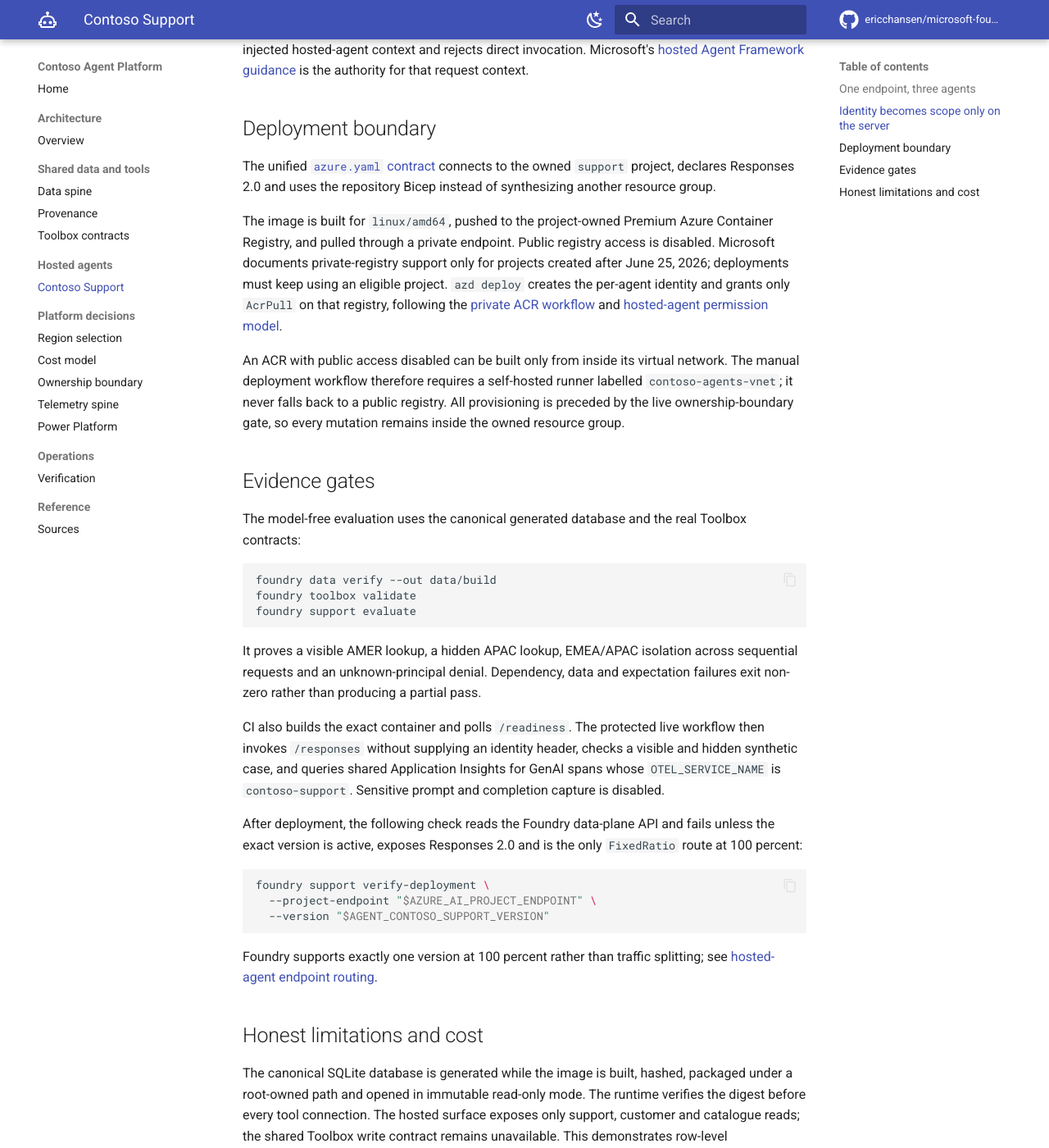
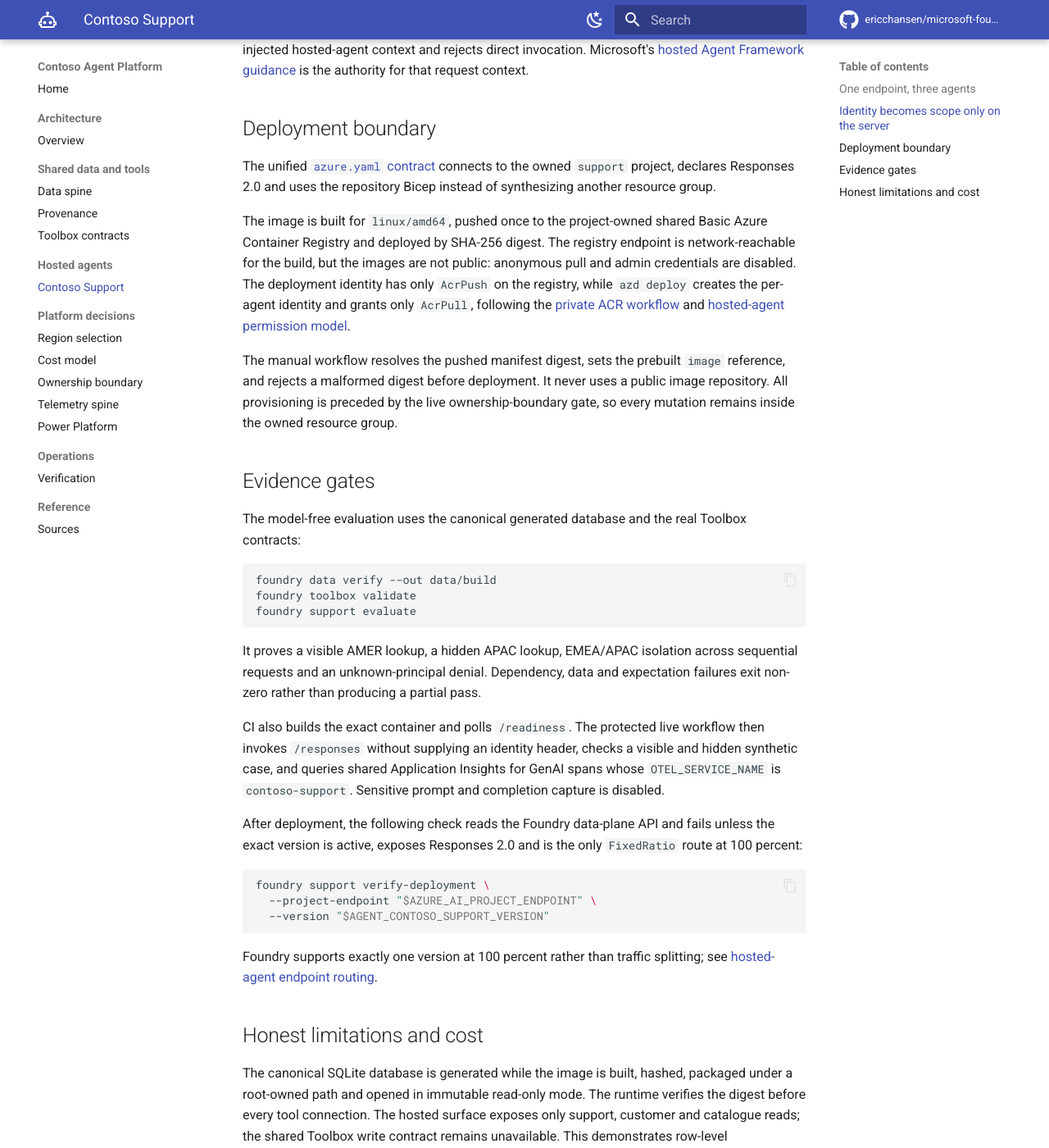
Before and after one commit to ericchansen/microsoft-foundry, an MkDocs documentation site: the page built from docs/agents/contoso-support.md, in a window 1280 px wide and 1400 px high, scrolled down 1250 px. Shown: the whole window at 82% size. Built offline with MkDocs 1.6.1 and Material for MkDocs 9.7.7, drawn with Linux system fonts in a browser that asks for light colours; comment, search, counter and statistics services are not loaded; some of the changed text lies outside the part shown.

Commit message:
fix(support): share authenticated registry
Declare the Foundry connection provider, reuse the estate Basic ACR with scoped RBAC, and deploy the support image by SHA-256 digest.

Remove dedicated network resources and price Support against its bounded traffic allocation while retaining the hosted compute reserve.

Co-authored-by: Copilot App <223556219+Copilot@users.noreply.github.com>

```diff
--- a/azure.yaml
+++ b/azure.yaml
@@ -5,6 +5,7 @@ requiredVersions:
   azd: ">=1.27.1"
   extensions:
     azure.ai.agents: ">=1.0.0-beta.8"
+    azure.ai.connections: ">=1.0.0-beta.4"
     azure.ai.projects: ">=1.0.0-beta.4"
 
 services:
@@ -40,6 +41,7 @@ services:
       context: .
       platform: linux/amd64
       remoteBuild: false
+    image: ${CONTOSO_SUPPORT_IMAGE}
     uses:
       - ai-project
       - contoso-support-entitlements
--- a/docs/agents/contoso-support.md
+++ b/docs/agents/contoso-support.md
@@ -68,20 +68,20 @@ contract](https://learn.microsoft.com/azure/foundry/agents/concepts/azure-yaml-r
 connects to the owned `support` project, declares Responses 2.0 and uses the
 repository Bicep instead of synthesizing another resource group.
 
-The image is built for `linux/amd64`, pushed to the project-owned Premium Azure
-Container Registry, and pulled through a private endpoint. Public registry
-access is disabled. Microsoft documents private-registry support only for
-projects created after June 25, 2026; deployments must keep using an eligible
-project. `azd deploy` creates the per-agent identity and grants only `AcrPull`
-on that registry, following the
+The image is built for `linux/amd64`, pushed once to the project-owned shared
+Basic Azure Container Registry and deployed by SHA-256 digest. The registry
+endpoint is network-reachable for the build, but the images are not public:
+anonymous pull and admin credentials are disabled. The deployment identity has
+only `AcrPush` on the registry, while `azd deploy` creates the per-agent identity
+and grants only `AcrPull`, following the
 [private ACR workflow](https://learn.microsoft.com/azure/foundry/agents/how-to/deploy-hosted-agent-private-azure-container-registry)
 and [hosted-agent permission model](https://learn.microsoft.com/azure/foundry/agents/concepts/hosted-agent-permissions).
 
-An ACR with public access disabled can be built only from inside its virtual
-network. The manual deployment workflow therefore requires a self-hosted runner
-labelled `contoso-agents-vnet`; it never falls back to a public registry. All
-provisioning is preceded by the live ownership-boundary gate, so every mutation
-remains inside the owned resource group.
+The manual workflow resolves the pushed manifest digest, sets the prebuilt
+`image` reference, and rejects a malformed digest before deployment. It never
+uses a public image repository. All provisioning is preceded by the live
+ownership-boundary gate, so every mutation remains inside the owned resource
+group.
 
 ## Evidence gates
 
@@ -127,7 +127,8 @@ exposes only support, customer and catalogue reads; the shared Toolbox write
 contract remains unavailable. This demonstrates row-level authorization, not a
 durable case-management store.
 
-The [cost model](../platform/costs.md) adds live Retail Prices API meters for the
-Premium registry, private endpoint, private DNS and planned `gpt-5.4-mini`
-tokens. Hosted-agent CPU and memory have no unambiguous retail meter, so the
-model holds a non-zero pilot reserve rather than claiming that compute is free.
+The [cost model](../platform/costs.md) records the shared Basic registry once for
+the whole agent estate and assigns Support 1.5 million input and 300,000 output
+`gpt-5.4-mini` tokens per month. Hosted-agent CPU and memory have no unambiguous
+retail meter, so the model holds a non-zero $40 pilot reserve rather than
+claiming that compute is free.
```
Also changed, not shown: docs/platform/costs.md (+4 -2 lines), 9 other files.
